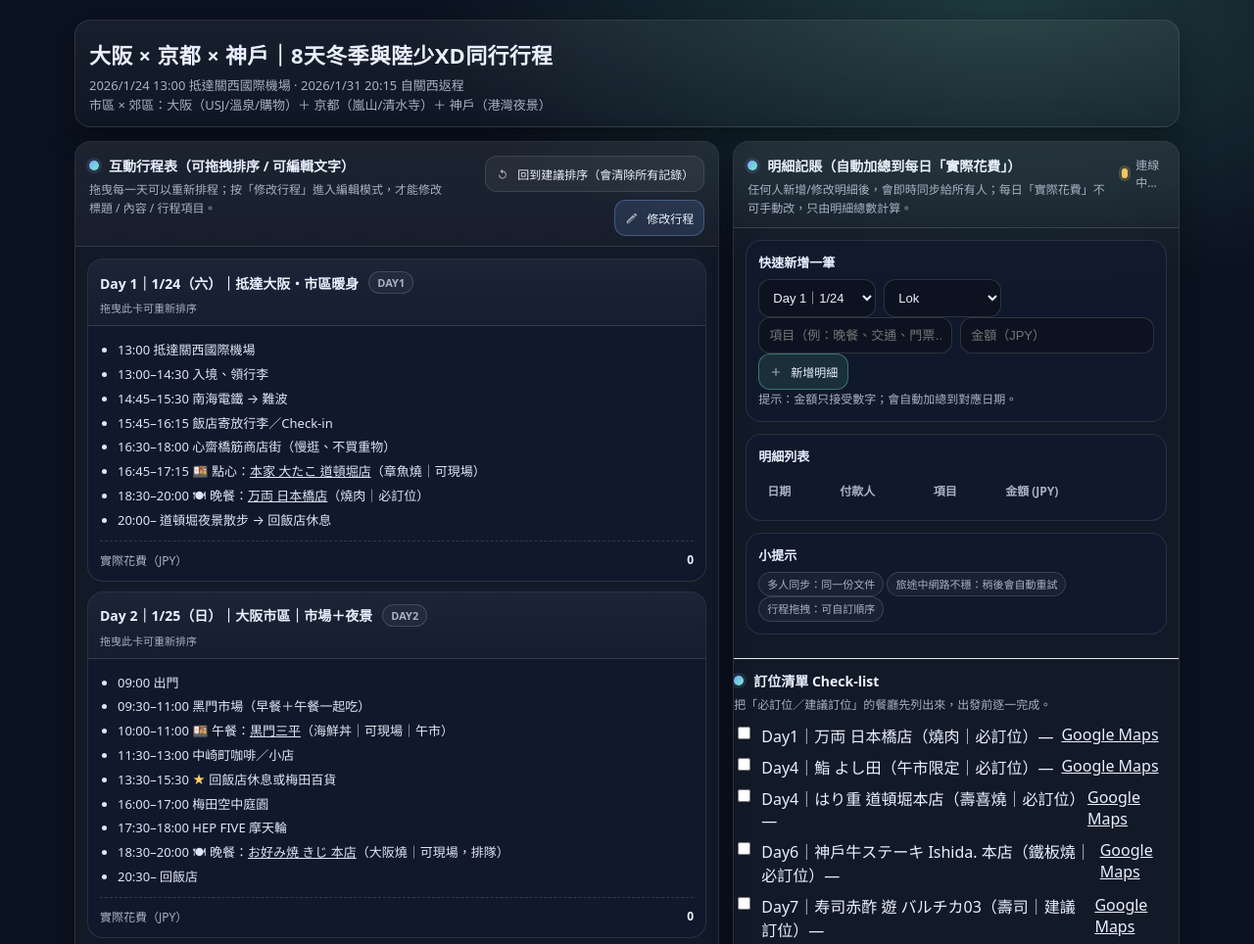
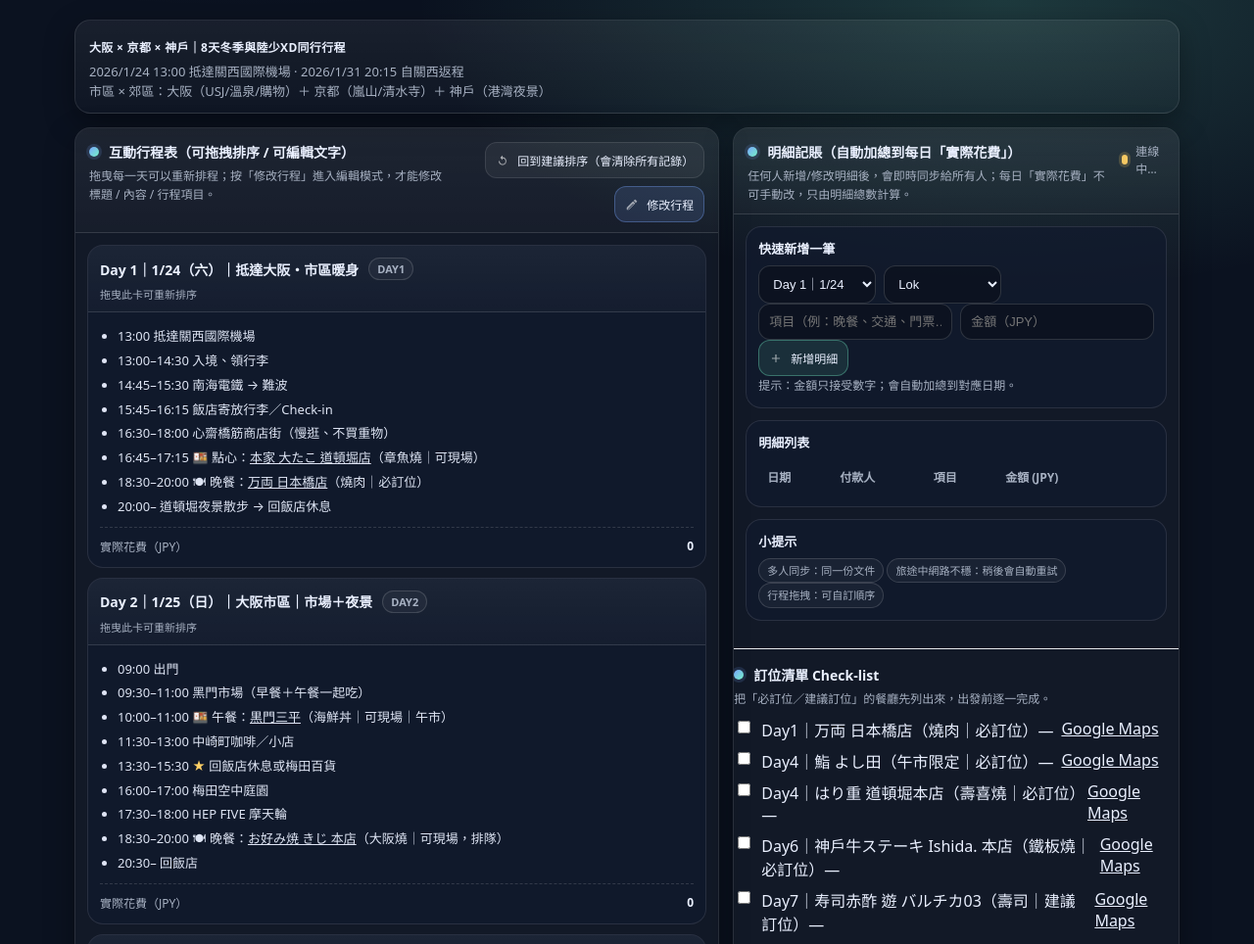
Before and after one commit to Waii823/tokyo-niigata-itinerary, a plain HTML site: page index.html in a window 1280 px wide. Shown: the top 964 px of the page at 98% size. Drawn offline with Linux system fonts and the light colour scheme; no server answers.

Commit message:
Update index.html

```diff
--- a/index.html
+++ b/index.html
@@ -44,7 +44,7 @@
     }
     .title-block h1{
       margin: 0 0 6px;
-      font-size: 22px;
+      font-size: 12px;
       letter-spacing: .3px;
     }
     .subtitle{
@@ -448,7 +448,7 @@
           </div>
         </div>
 
-        <hr style="margin:12px 0;border:0;border-top:1px solid #e5e7eb;" />
+        <hr style="margin:16px 0;border:0;border-top:1px solid #e5e7eb;" />
         <div class="resv-block">
           <div class="panel-title"><span class="panel-title-dot"></span> 訂位清單 Check-list</div>
           <div class="panel-subtitle">把「必訂位／建議訂位」的餐廳先列出來，出發前逐一完成。</div>
```
